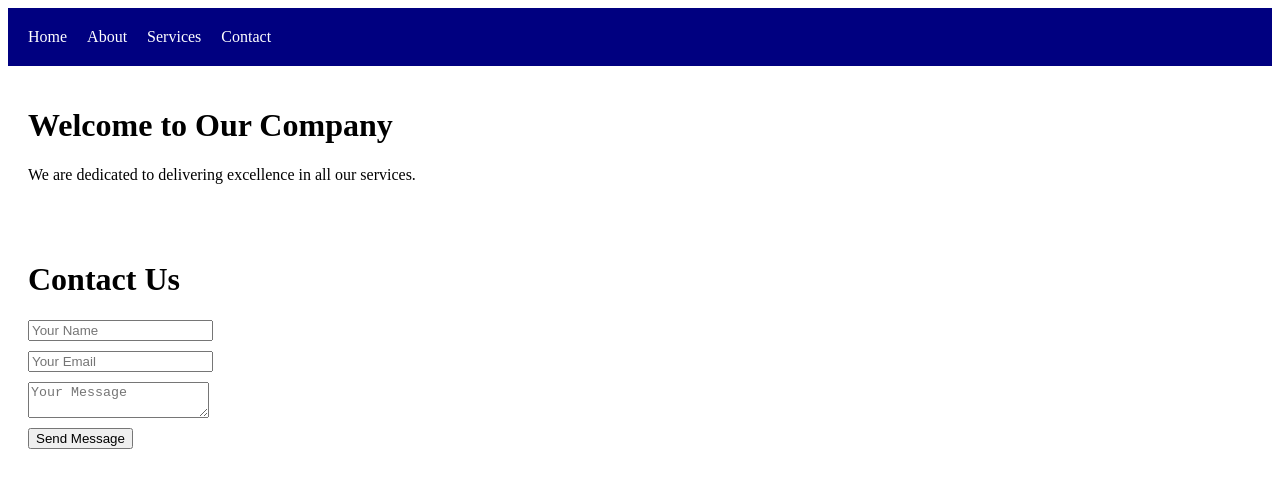
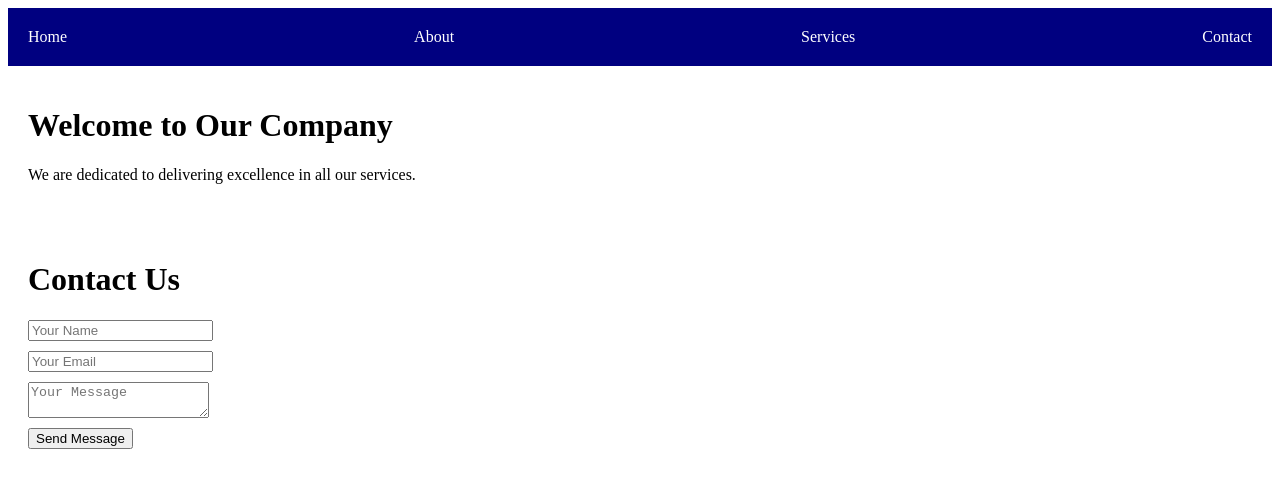
Before and after one commit to AgiriFeyisara/alx-fe-reactjs, a React (Vite) app in the folder my-company/: page / in a window 1280 px wide. Shown: the top 488 px of the page. Built offline with nearby package versions, Linux system fonts and the light colour scheme.

Commit message:
i added inline styling

```diff
--- a/my-company/src/components/Navbar.jsx
+++ b/my-company/src/components/Navbar.jsx
@@ -3,12 +3,13 @@ import { Link } from "react-router-dom";
 
 function Navbar() {
   return (
-    <nav style={{ background: "navy", padding: "20px" }}>
+    <nav style={{ backgroundColor: "navy", padding: "20px" }}>
       <div
         style={{
           display: "flex",
           alignItems: "center",
           gap: "20px",
+          justifyContent: "space-between",
         }}
       >
         <Link
```
